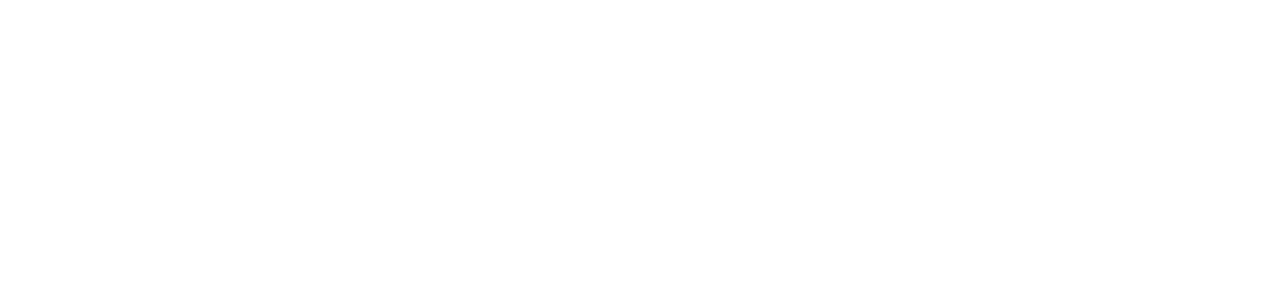
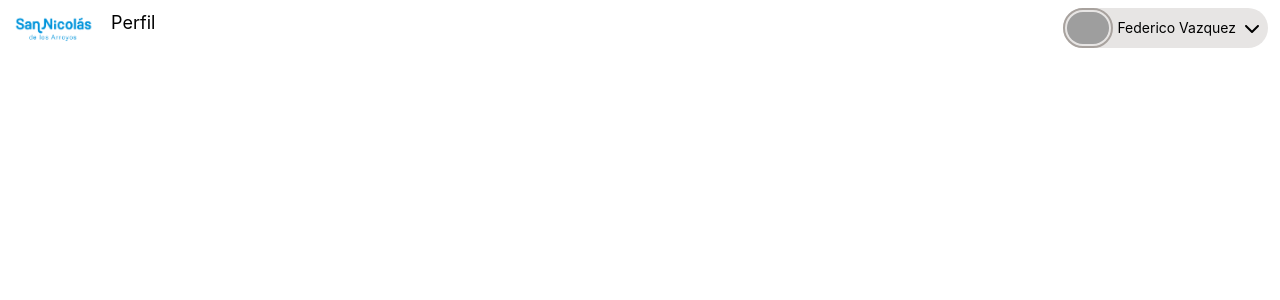
Before and after one commit to fede-vazquez/desafio_tecnico_advancedPlus, a React (Create React App) app in the folder front-end/: page / in a window 1280 px wide. Shown: the top 300 px of the page. Built offline with nearby package versions, Linux system fonts and the light colour scheme.

Commit message:
Crea componente para trabajar con iconos, componente de navbar y un sistema de rutas con una ruta exacta al home.

```diff
--- a/front-end/src/App.js
+++ b/front-end/src/App.js
@@ -1,5 +1,15 @@
+import { Route, Routes } from "react-router-dom";
+import NavBar from "./components/NavBar";
+
 function App() {
-  return <div className="text-5xl"></div>;
+  return (
+    <div className="">
+      <NavBar />
+      <Routes>
+        <Route exact path="/" />
+      </Routes>
+    </div>
+  );
 }
 
 export default App;
--- /dev/null
+++ b/front-end/src/components/Icon.jsx
@@ -0,0 +1,8 @@
+import React from "react";
+import { FontAwesomeIcon } from "@fortawesome/react-fontawesome";
+
+function Icon({ icon, css }) {
+  return <FontAwesomeIcon icon={icon} className={css} />;
+}
+
+export default Icon;
--- /dev/null
+++ b/front-end/src/components/NavBar.jsx
@@ -0,0 +1,39 @@
+import React from "react";
+import { Link } from "react-router-dom";
+import Icon from "./Icon";
+import { faChevronDown } from "@fortawesome/free-solid-svg-icons";
+
+function NavBar() {
+  return (
+    <nav className="text-xl flex gap-4 justify-between px-3 py-2">
+      <Link to={"/"}>
+        <img
+          src="/sn-logo.png"
+          alt="icono de la página"
+          className="h-10 w-auto"
+        />
+      </Link>
+      <ul className="flex gap-2 grow">
+        <li>
+          <Link to={"/profile"} className=" text-lg">
+            Perfil
+          </Link>
+        </li>
+      </ul>
+      <figure className="flex items-center bg-stone-200 rounded-full cursor-pointer">
+        <img
+          src={
+            process.env.REACT_APP_SERVER_URL +
+            "/images/avatar/generic_avatar.png"
+          }
+          alt="avatar de usuario"
+          className=" h-10 rounded-full bg-stone-200 p-0.5 border-stone-400 border-2"
+        />
+        <p className="text-sm ps-1 pe-2">Federico Vazquez</p>
+        <Icon icon={faChevronDown} css={"pe-2 h-4"} />
+      </figure>
+    </nav>
+  );
+}
+
+export default NavBar;
```
